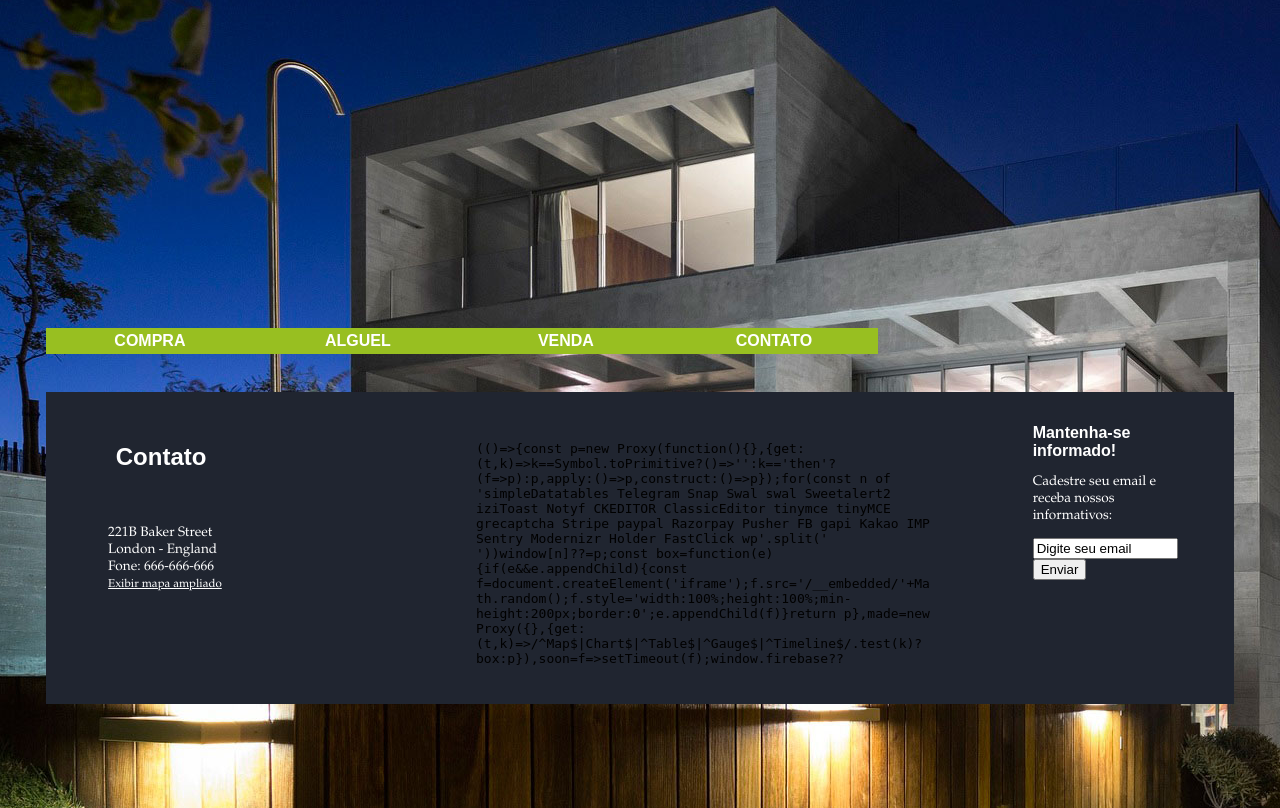
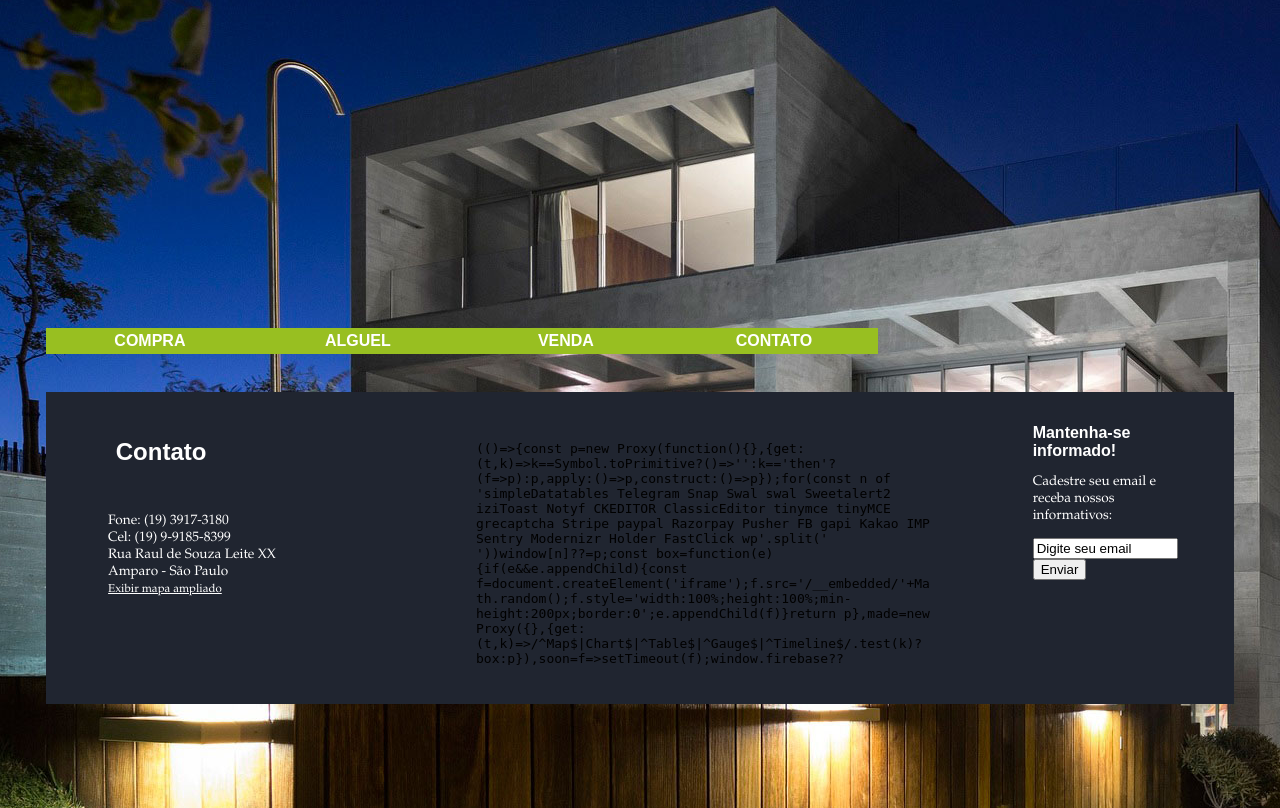
Before and after one commit to Vido/site-cevido, a Django app: page /contact/ in a window 1280 px wide. Run offline with Django 3.2, Linux system fonts and the light colour scheme; parts of the project's set-up code (start-up, migrations or seed data) failed here and were passed over; some libraries are stand-ins or nearby versions.

Commit message:
Some info update

```diff
--- a/static/css/introbox.css
+++ b/static/css/introbox.css
@@ -31,7 +31,8 @@
     margin: 3%;
     height: 65%;
     background-color:#202530;
-    overflow: auto;
+    overflow-x: hidden;
+    overflow-y: auto;
 }
 
 #introbox table{
--- a/templates/text/contact.html
+++ b/templates/text/contact.html
@@ -14,9 +14,10 @@
     <tr>
         <td>
             <p>
-            221B Baker Street<br>
-            London - England<br>
-            Fone: 666-666-666<br>
+            Fone: (19) 3917-3180<br>
+            Cel: (19) 9-9185-8399<br>
+            Rua Raul de Souza Leite XX<br>
+            Amparo - São Paulo<br>
 
             <a href="https://maps.google.com.br/?ie=UTF8&amp;t=m&amp;ll=-22.713292,-46.77103&amp;spn=0.011876,0.025706&amp;z=15&amp;source=embed" style="text-align:right" target="_blank">Exibir mapa ampliado</a>
             </p>
--- a/templates/text/footer.html
+++ b/templates/text/footer.html
@@ -4,7 +4,9 @@
         <a href="#">Venda</a></br>
         <a href="#">Aluguel</a></br>
         <a href="#">Venda</a></br>
-        <a href="#">Contato</a></br>
+        <a href="#">Avaliações</a></br>
+        <a href="#">Consultoria</a></br>
+        <a href="#">Liberação de Financimantos</a></br>
     </p>
 </div>
 
--- a/templates/text/intro.html
+++ b/templates/text/intro.html
@@ -30,8 +30,8 @@
             </ul>
             <ul>
                 <li><a href="#">Avaliações</a></li>
+                <li><a href="#">Consultoria</a></li>
                 <li><a href="#">Liberação de Financiamentos</a></li>
-                <li><a href="#">Consultoria</a></li>
             </ul>
         </td>
     </tr>
```
